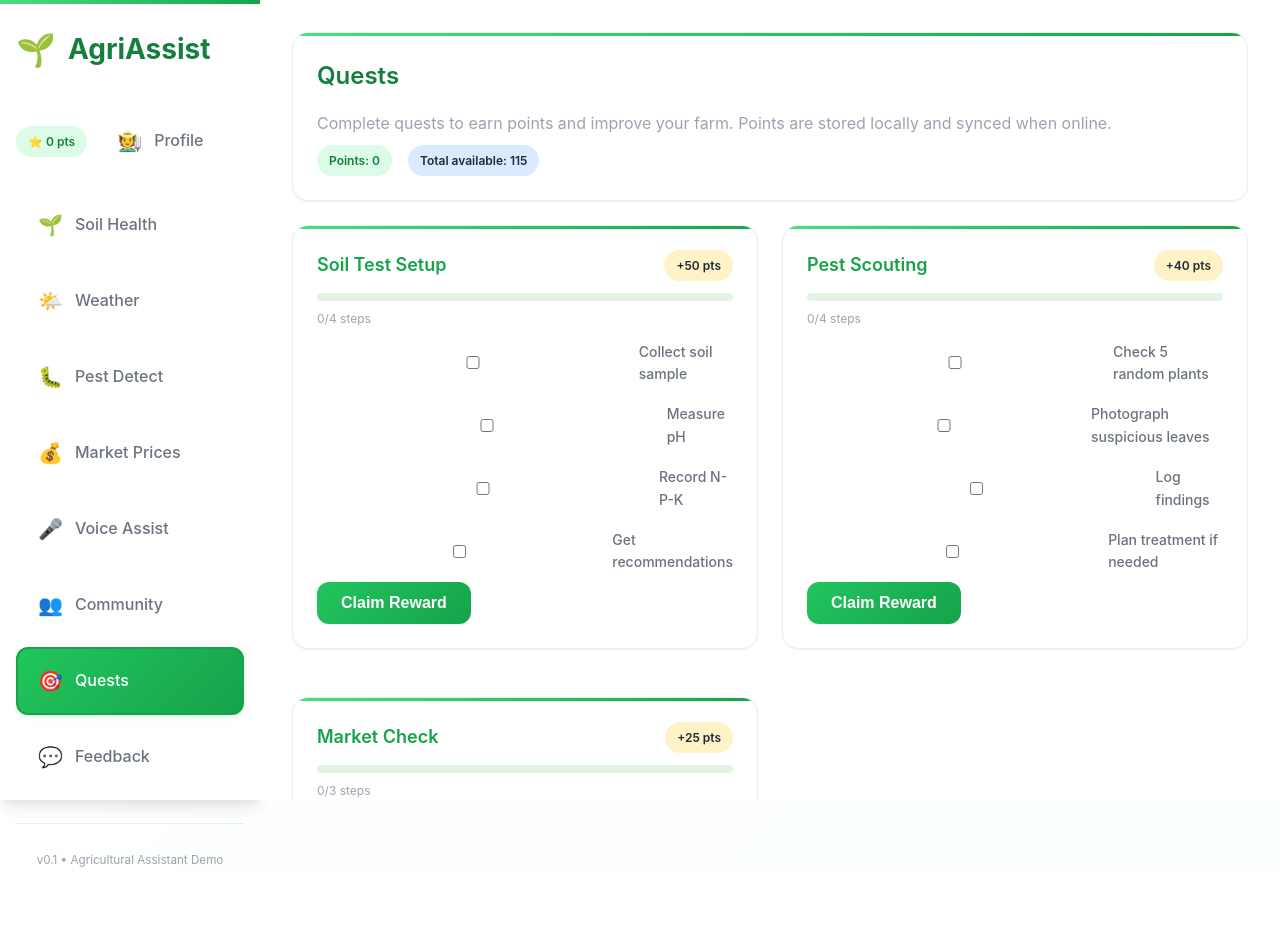
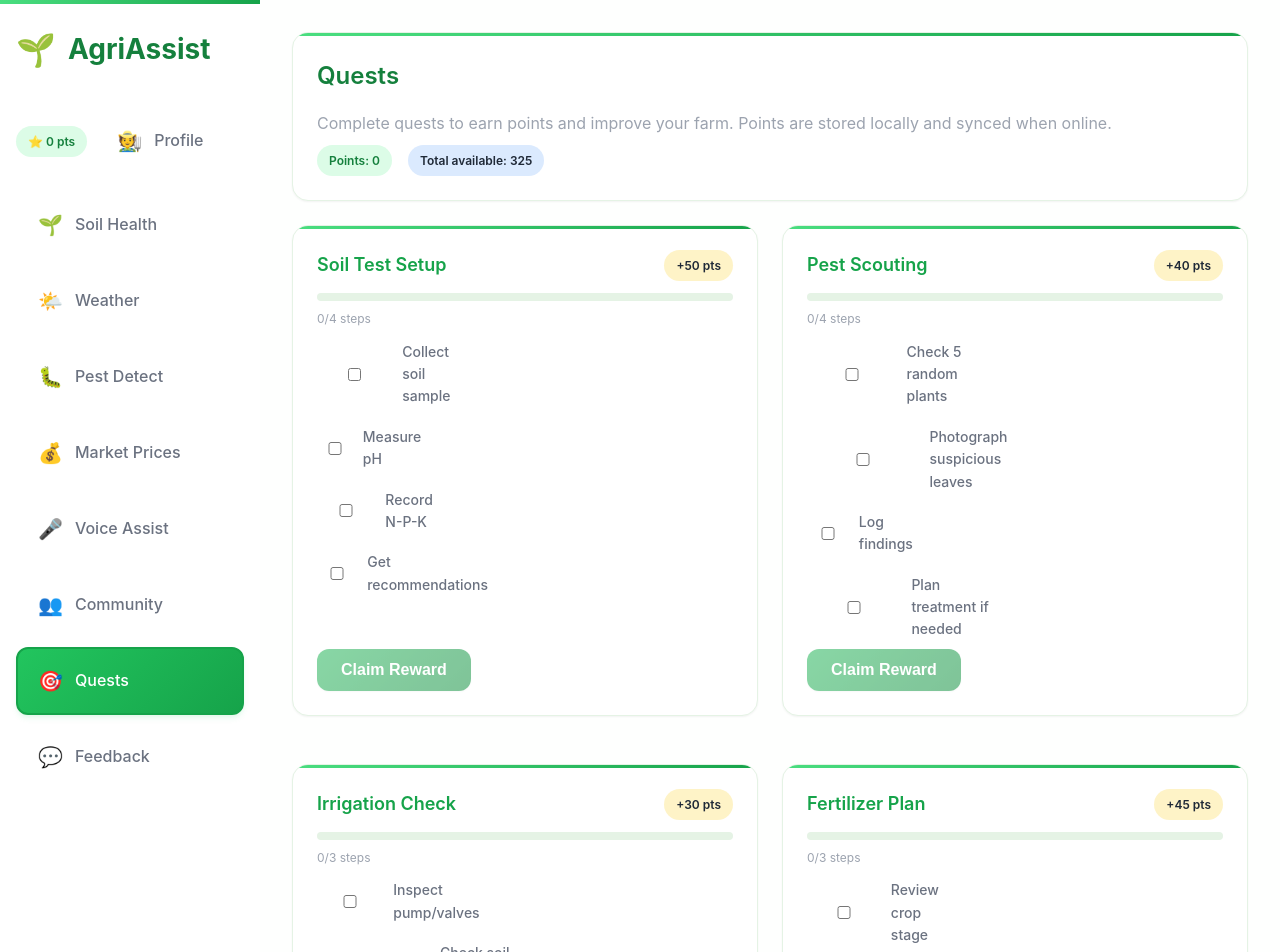
Before and after one commit to Piyush55236k/newsih, a React (Vite) app: page /quests in a window 1280 px wide. Shown: the top 952 px of the page. Before the commit the page ends 879 px from the top, so only its background shows below. Built offline with nearby package versions, Linux system fonts and the light colour scheme; no server answers; the database is empty.

Commit message:
quest update

```diff
--- a/src/lib/analytics.ts
+++ b/src/lib/analytics.ts
@@ -16,6 +16,10 @@ export function trackEvent(type: string, data?: Record<string, unknown>) {
 	} catch {
 		// ignore
 	}
+	try {
+		const ev = new CustomEvent('analytics:event', { detail: evt })
+		window.dispatchEvent(ev)
+	} catch {}
 		try { if ((import.meta as any).env?.DEV) console.log('[analytics]', evt) } catch {}
 }
 
@@ -31,3 +35,34 @@ export function getEvents(): AnalyticsEvent[] {
 export function clearEvents() {
 	localStorage.removeItem(KEY)
 }
+
+// Lightweight verification engine: define simple rules that map quest steps to events
+export type VerificationRule = {
+	id: string
+	when: (e: AnalyticsEvent) => boolean
+}
+
+// Built-in rules we can recognize today
+export const DEFAULT_RULES: VerificationRule[] = [
+	// Pest detection image analyzed
+	{ id: 'pest:imageAnalyzed', when: (e) => e.type === 'pest_detect_ai' },
+	// Pest image uploaded to Supabase
+	{ id: 'pest:imageUploaded', when: (e) => e.type === 'pest_upload' },
+	// Weather viewed (auto when page loads)
+	{ id: 'weather:viewed', when: (e) => e.type === 'weather_view' },
+	// Market prices fetched
+	{ id: 'market:fetched', when: (e) => e.type === 'market_live_fetch' },
+	// Feedback submitted
+	{ id: 'feedback:submitted', when: (e) => e.type === 'feedback_submit' },
+]
+
+export function getVerifiedSet(rules: VerificationRule[] = DEFAULT_RULES): Set<string> {
+	const events = getEvents()
+	const ok = new Set<string>()
+	for (const ev of events) {
+		for (const r of rules) {
+			try { if (r.when(ev)) ok.add(r.id) } catch {}
+		}
+	}
+	return ok
+}
--- a/src/lib/quests.ts
+++ b/src/lib/quests.ts
@@ -1,9 +1,24 @@
 export type Quest = { id: string; title: string; steps: string[]; reward: number }
 
 export const QUESTS: Quest[] = [
+  // Agronomy basics
   { id:'soil-setup', title:'Soil Test Setup', reward: 50, steps:['Collect soil sample','Measure pH','Record N-P-K','Get recommendations'] },
   { id:'pest-scout', title:'Pest Scouting', reward: 40, steps:['Check 5 random plants','Photograph suspicious leaves','Log findings','Plan treatment if needed'] },
+  { id:'irrigation-check', title:'Irrigation Check', reward: 30, steps:['Inspect pump/valves','Check soil moisture at 3 spots','Adjust scheduling if dry'] },
+  { id:'fertilizer-plan', title:'Fertilizer Plan', reward: 45, steps:['Review crop stage','Select N-P-K ratio','Plan application date'] },
+  { id:'composting-start', title:'Start Composting', reward: 35, steps:['Collect green waste','Add dry carbon material','Turn pile and moisten'] },
+
+  // Weather and planning
+  { id:'weather-prep', title:'Weather Prep', reward: 25, steps:['Check 7-day forecast','Note risky days (rain/heat)','Create action notes'] },
+  { id:'sowing-ready', title:'Sowing Readiness', reward: 30, steps:['Select seed variety','Prepare seed bed','Set sowing window'] },
+
+  // Market and records
   { id:'market-check', title:'Market Check', reward: 25, steps:['Pick commodity','Record local price','Compare with last week'] },
+  { id:'expense-log', title:'Expense Log', reward: 20, steps:['Record today’s expenses','Categorize (inputs/labor)','Save monthly total'] },
+
+  // Community/productivity
+  { id:'community-share', title:'Community Share', reward: 15, steps:['Post a farm photo','Share a tip or question','Respond to 1 farmer'] },
+  { id:'feedback-app', title:'App Feedback', reward: 10, steps:['Open Feedback page','Submit one suggestion'] },
 ]
 
 export function questTitleById(id: string): string {
--- a/src/ui/App.tsx
+++ b/src/ui/App.tsx
@@ -97,8 +97,10 @@ export default function App() {
 			</aside>
 
 			<main className="content">
-				<div className="fade-in">
-					<Outlet />
+				<div className="content-inner">
+					<div className="fade-in">
+						<Outlet />
+					</div>
 				</div>
 			</main>
 		</div>
--- a/src/ui/styles.css
+++ b/src/ui/styles.css
@@ -75,7 +75,8 @@ body {
 /* Main App Layout */
 .app {
   display: flex;
-  height: 100vh;
+  /* Use min-height so long pages can extend beyond the viewport without creating awkward inner scroll areas */
+  min-height: 100vh;
   position: relative;
 }
 
@@ -231,9 +232,17 @@ body {
 .content {
   flex: 1;
   padding: 32px;
-  overflow-y: auto;
+  /* Allow the page (body) to scroll instead of creating a nested scroller on desktop */
+  overflow: visible;
   position: relative;
   background: var(--bg-primary);
+}
+
+/* Centered max-width container for improved readability on ultra-wide screens */
+.content-inner {
+  max-width: 1200px;
+  margin: 0 auto;
+  width: 100%;
 }
 
 /* Cards */
@@ -317,6 +326,13 @@ body {
   min-height: 260px;
 }
 
+.quest-header {
+  display: flex;
+  align-items: center;
+  justify-content: space-between;
+  gap: 12px;
+}
+
 .quest-steps {
   list-style: none;
   padding: 0;
@@ -325,12 +341,23 @@ body {
   gap: 10px;
 }
 
+.quest-steps li {
+  display: flex;
+  align-items: center;
+}
+
 .quest-actions {
   margin-top: auto;
   display: flex;
   align-items: center;
   justify-content: space-between;
   gap: 12px;
+}
+
+.quest-actions .btn-claim[disabled], .quest-actions button[disabled] {
+  opacity: 0.6;
+  cursor: not-allowed;
+  filter: grayscale(0.2);
 }
 
 .progress {
@@ -409,6 +436,11 @@ input, select, textarea {
   border-radius: var(--radius-md);
   font-size: 16px;
   transition: var(--transition);
+}
+
+/* Make checkboxes and radios match the green theme */
+input[type="checkbox"], input[type="radio"] {
+  accent-color: var(--green-600);
 }
 
 input:focus, select:focus, textarea:focus {
@@ -565,6 +597,7 @@ img {
     padding: 80px 16px 16px;
     margin-left: 0;
     flex: 1;
+    /* On small screens keep inner scrolling to avoid the fixed sidebar pushing content */
     overflow-y: auto;
     min-height: calc(100vh - 80px);
   }
--- a/src/views/Quests.tsx
+++ b/src/views/Quests.tsx
@@ -1,5 +1,5 @@
 import { useEffect, useMemo, useState } from 'react'
-import { trackEvent } from '../lib/analytics'
+import { trackEvent, getVerifiedSet, DEFAULT_RULES } from '../lib/analytics'
 import { ensureOnlineSyncListener, getProfile, markQuestComplete } from '../lib/profile'
 import { QUESTS } from '../lib/quests'
 
@@ -12,7 +12,12 @@ const KEY = 'agri_quests_state'
 
 export default function Quests(){
 	const [state, setState] = useState<State>(()=>{
-		try{ const r = localStorage.getItem(KEY); return r? JSON.parse(r) : { done:{}, profilePoints: getProfile().points, completed: {} } } catch { return { done:{}, profilePoints: getProfile().points, completed: {} } }
+		const profile = getProfile()
+		// default points to 0 when absent
+		const base = { done:{}, profilePoints: typeof profile.points === 'number' ? profile.points : 0, completed: {} as Record<string, boolean> }
+		// seed completed map from profile so UI reflects claimed quests across sessions/devices
+		for (const qid of profile.completedQuests || []) base.completed[qid] = true
+		try{ const r = localStorage.getItem(KEY); return r? { ...base, ...JSON.parse(r) } : base } catch { return base }
 	})
 
 	useEffect(()=>{ ensureOnlineSyncListener() }, [])
@@ -25,7 +30,31 @@ export default function Quests(){
 		trackEvent('quest_toggle', { id, step: idx, done: next.done[key] })
 	}
 
-	const isQuestCompleted = (q: Quest): boolean => q.steps.every((_, i)=> !!state.done[`${q.id}:${i}`])
+	// Build a map of verification markers that correspond to specific quest steps
+	const [verified, setVerified] = useState<Set<string>>(()=> getVerifiedSet(DEFAULT_RULES))
+
+	useEffect(()=>{
+		const onEv = () => setVerified(new Set(getVerifiedSet(DEFAULT_RULES)))
+		window.addEventListener('analytics:event', onEv as any)
+		// initial refresh in case events were emitted earlier in session
+		setVerified(new Set(getVerifiedSet(DEFAULT_RULES)))
+		return ()=> window.removeEventListener('analytics:event', onEv as any)
+	}, [])
+
+	// Declarative mapping: questId -> stepIndex -> verification id
+	const verifyMap: Record<string, Record<number, string>> = {
+		'pest-scout': { 0: 'pest:imageUploaded', 1: 'pest:imageAnalyzed' },
+		'weather-prep': { 0: 'weather:viewed' },
+		'market-check': { 0: 'market:fetched' },
+		'feedback-app': { 1: 'feedback:submitted' },
+	}
+
+	const isStepAutoVerified = (qId: string, idx: number) => {
+		const id = verifyMap[qId]?.[idx]
+		return !!(id && verified.has(id))
+	}
+
+	const isQuestCompleted = (q: Quest): boolean => q.steps.every((_, i)=> isStepAutoVerified(q.id, i) || !!state.done[`${q.id}:${i}`])
 
 	const completeQuest = (q: Quest) => {
 		if (isQuestCompleted(q) && !state.completed[q.id]){
@@ -55,7 +84,7 @@ export default function Quests(){
 					const pct = Math.round((doneCount / q.steps.length) * 100)
 					return (
 						<section className="card quest-card" key={q.id}>
-							<div style={{display:'flex', justifyContent:'space-between', alignItems:'center', gap:12}}>
+							<div className="quest-header">
 								<h3 style={{marginBottom:0}}>{q.title}</h3>
 								<span className="tag warning">+{q.reward} pts</span>
 							</div>
@@ -64,17 +93,21 @@ export default function Quests(){
 							</div>
 											<div className="muted" style={{fontSize:12, marginTop:4}}>{doneCount}/{q.steps.length} steps</div>
 							<ul className="quest-steps">
-								{q.steps.map((s, i)=> (
-									<li key={i}>
-										<label style={{display:'flex', alignItems:'center', gap:10}}>
-											<input type="checkbox" checked={!!state.done[`${q.id}:${i}`]} onChange={()=>toggle(q.id, i)} />
-											<span>{s}</span>
-										</label>
-									</li>
-								))}
+								{q.steps.map((s, i)=> {
+									const auto = isStepAutoVerified(q.id, i)
+									const checked = auto || !!state.done[`${q.id}:${i}`]
+									return (
+										<li key={i}>
+											<label style={{display:'flex', alignItems:'center', gap:10}} title={auto ? 'Verified from activity' : 'Mark done'}>
+												<input type="checkbox" checked={checked} onChange={()=>!auto && toggle(q.id, i)} disabled={auto} />
+												<span>{s}{auto && ' • auto-verified'}</span>
+											</label>
+										</li>
+									)
+								})}
 							</ul>
 							<div className="quest-actions">
-								<button type="button" onClick={()=>completeQuest(q)} disabled={!isQuestCompleted(q) || !!state.completed[q.id]}>
+								<button className="btn-claim" type="button" onClick={()=>completeQuest(q)} disabled={!isQuestCompleted(q) || !!state.completed[q.id]}>
 									{state.completed[q.id] ? 'Completed' : 'Claim Reward'}
 								</button>
 								{state.completed[q.id] && <span className="tag success">Reward claimed</span>}
```
